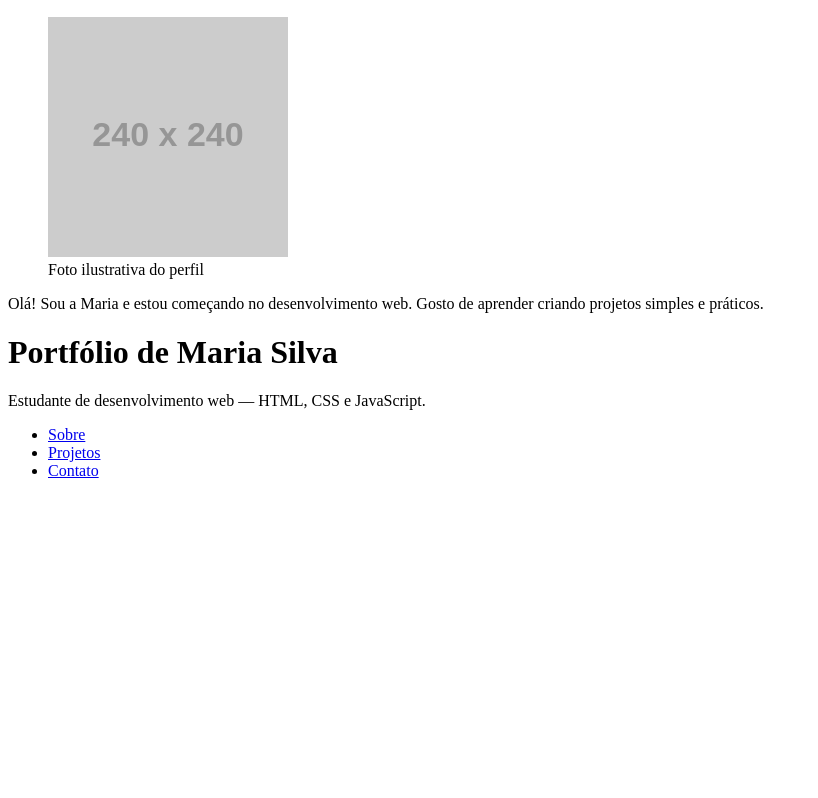
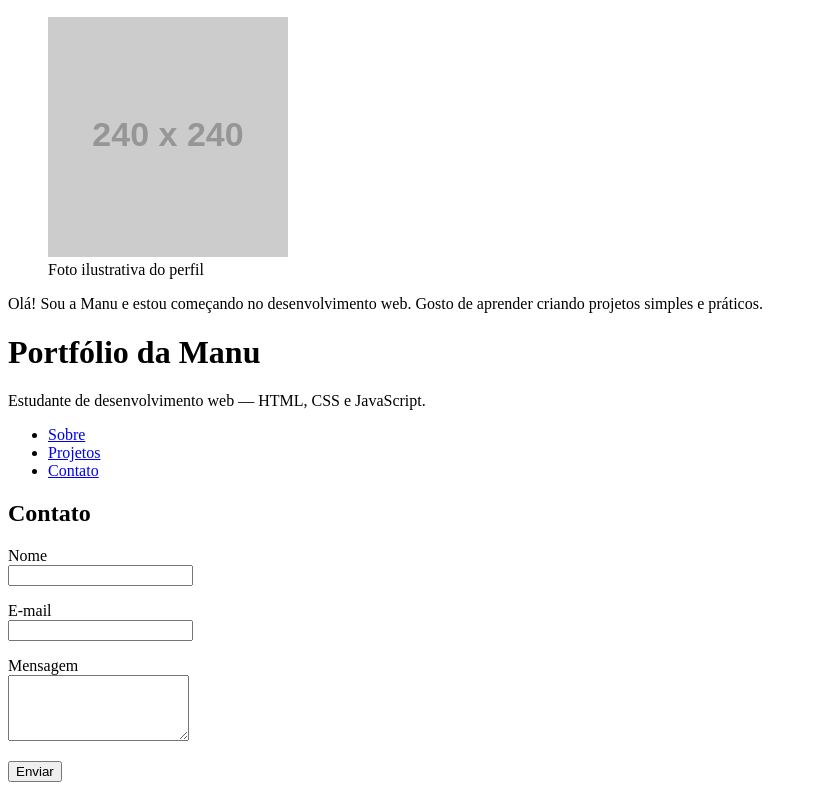
Before and after one commit to emanuella10/Portf-lio-da-Manu-, a plain HTML site: page index.html in a window 1280 px wide. Shown: the part 693-1491 px from the top of the page, without its empty margins (0-818 px from the left). Before the commit the page ends 1189 px from the top, so only its background shows below. Drawn offline with Linux system fonts and the light colour scheme; placeholder pictures from the web are drawn by us.

Commit message:
Update index.html

```diff
--- a/index.html
+++ b/index.html
@@ -3,7 +3,7 @@
 <head>
 <meta charset="utf-8">
 <meta name="viewport" content="width=device-width, initial-scale=1">
-<title>Portfólio de Maria Silva</title>
+<title>Portfólio da Manu</title>
 <meta name="description" content="Portfólio simples feito em HTML puro.">
 </head>
 <body>
@@ -59,16 +59,16 @@ MDN Web Docs
 <section id="sobre">
 <h2>Sobre</h2>
 <figure>
-<img src="https://via.placeholder.com/240" alt="Retrato de Maria sorrindo
+<img src="https://via.placeholder.com/240" alt="Retrato da Manu sorrindo
 de frente.">
 <figcaption>Foto ilustrativa do perfil</figcaption>
 </figure>
 <p>
-Olá! Sou a Maria e estou começando no desenvolvimento web.
+Olá! Sou a Manu e estou começando no desenvolvimento web.
 Gosto de aprender criando projetos simples e práticos.
 </p>
 </section>
-<h1>Portfólio de Maria Silva</h1>
+<h1>Portfólio da Manu</h1>
 <p>Estudante de desenvolvimento web — HTML, CSS e JavaScript.</p>
 <nav aria-label="Navegação principal">
 <ul>
@@ -80,3 +80,24 @@ Gosto de aprender criando projetos simples e práticos.
 </header>
 </body>
 </html>
+<section id="contato">
+<h2>Contato</h2>
+<form action="#" method="post">
+<p>
+<label for="nome">Nome</label><br>
+<input id="nome" name="nome" type="text" required>
+</p>
+<p>
+<label for="email">E-mail</label><br>
+<input id="email" name="email" type="email" required>
+</p>
+<p>
+<label for="mensagem">Mensagem</label><br>
+<textarea id="mensagem" name="mensagem" rows="4"
+required></textarea>
+</p>
+<p>
+<button type="submit">Enviar</button>
+</p>
+</form>
+</section>
```
